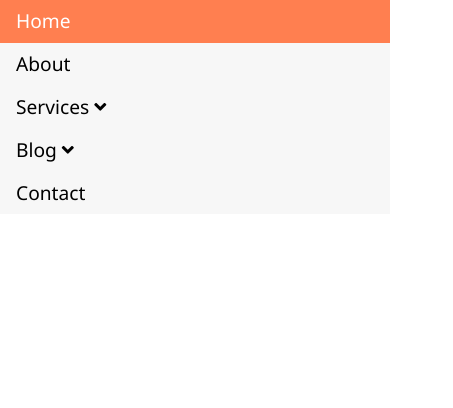
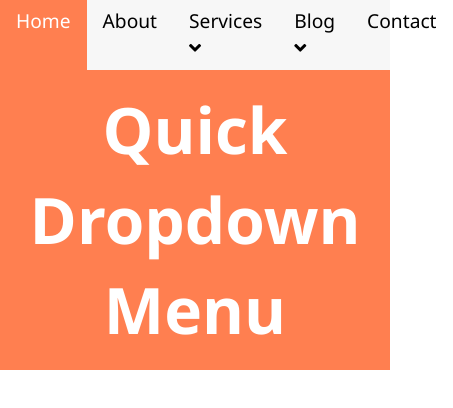
Before and after one commit to Luke-McShane/mini-css-projects, a plain HTML site: page quick-dropdown/index.html in a window 390 px wide. Shown: the whole page, 453 px wide, since content can reach past the window. Drawn offline with Linux system fonts and the light colour scheme.

Commit message:
Completed project. Commented code

```diff
--- a/quick-dropdown/css/style.css
+++ b/quick-dropdown/css/style.css
@@ -10,15 +10,23 @@ body {
   font-size: 1.2rem;
 }
 
+/* Have a 'current' class to make the background of the tab which corresponds to the current page coral, so the tab appears to merge with content below */
+.current {
+  background: coral;
+}
+
 #navbar ul {
   list-style: none;
   background: #f7f7f7;
+  display: flex;
 }
 
+/* The display is set to inline-block so that the span elements are also placed on the same line */
 #navbar ul li {
   display: inline-block;
   position: relative;
   padding: 0.5rem 1rem;
+  margin: 0;
 }
 
 #navbar ul li:hover {
@@ -37,13 +45,16 @@ body {
 #navbar ul li ul {
   display: none;
   margin-top: 8px;
+  transform: translateX(-16px);
 }
 
+/* We position the ul absolutely so that we can get the dropdown effect. This is due to the ul being taken out of the document flow, which is necessary because, when it is invisible we don't want any free and invisible space for where it would otherwise be placed. */
 #navbar ul li:hover ul {
   display: block;
   position: absolute;
 }
 
+/* We position the list items relative because they do not need to be taken out from the document flow. */
 #navbar ul li:hover ul li {
   position: relative;
   padding: 1rem;
@@ -64,8 +75,9 @@ body {
   float: right;
   background: coral;
   color: #fff;
-  padding: 0.1rem 0.3rem;
+  padding: 0.2rem 0.5rem;
   border-radius: 5px;
+  text-align: center;
 }
 
 #navbar ul li:hover ul li:hover span {
@@ -76,4 +88,29 @@ body {
   #navbar ul li {
     display: block;
   }
+
+  /* The nested UL was originally positioned absolutely, which meant that it was positioned based on its parent container and was pulled out from the document flow. However, positioning it relative means that the UL is inserted back into the document flow and is given the space to be shown, meaning that the other elements make room for it. */
+  #navbar ul li:hover ul {
+    position: relative;
+    width: 100%;
+  }
+
+  #navbar ul li:hover ul li {
+    width: 100%
+  }
 }
+
+/* Showcase */
+#showcase {
+  display: flex;
+  justify-content: center;
+  align-items: center;
+  text-align: center;
+  height: 300px;
+  background: coral;
+  color: #fff;
+}
+
+#showcase h1 {
+  font-size: 4rem;;
+}
--- a/quick-dropdown/index.html
+++ b/quick-dropdown/index.html
@@ -10,7 +10,7 @@
 <body>
   <nav id="navbar">
     <ul>
-      <li><a href="#">Home</a></li>
+      <li class="current"><a href="#">Home</a></li>
       <li><a href="#">About</a></li>
       <li>Services <i class="fas fa-angle-down"></i>
         <ul>
@@ -34,5 +34,9 @@
       <li><a href="#">Contact</a></li>
     </ul>
   </nav>
+
+  <header id="showcase">
+    <h1>Quick Dropdown Menu</h1>
+  </header>
 </body>
 </html>
```
